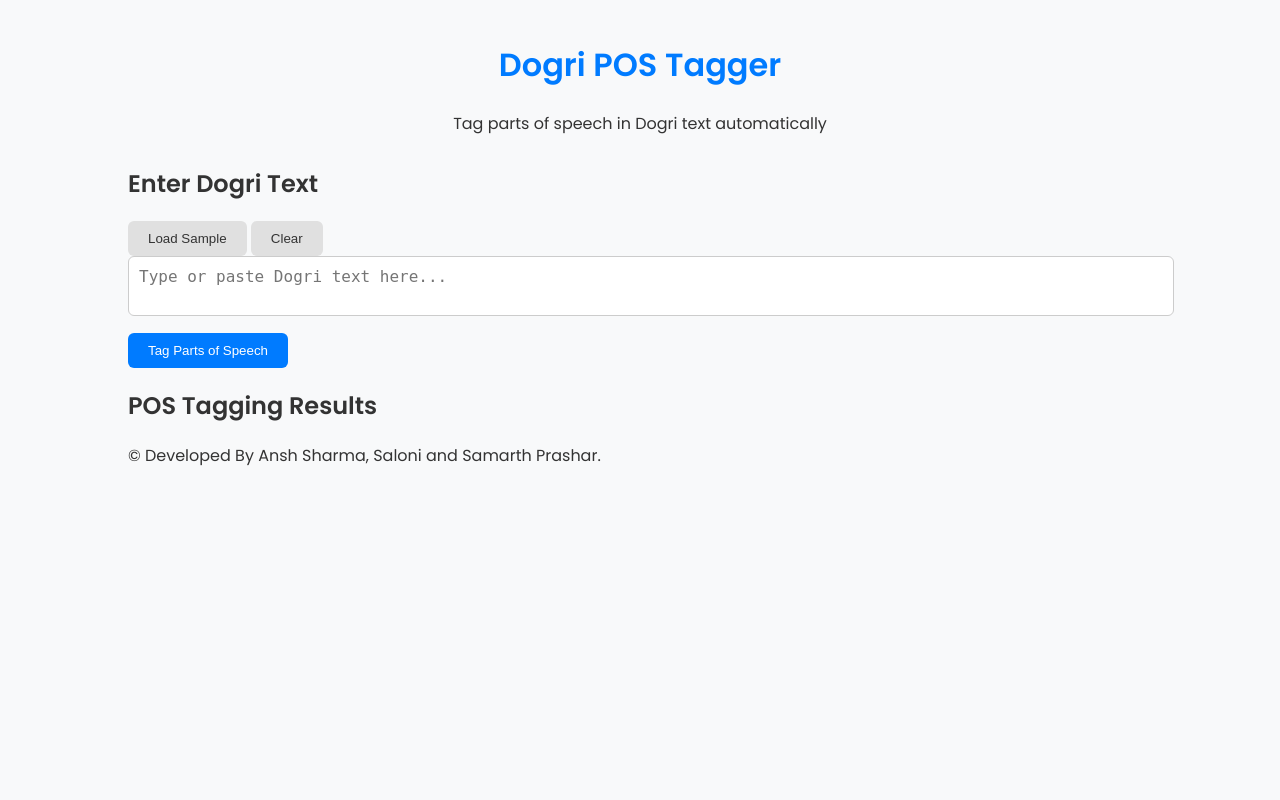
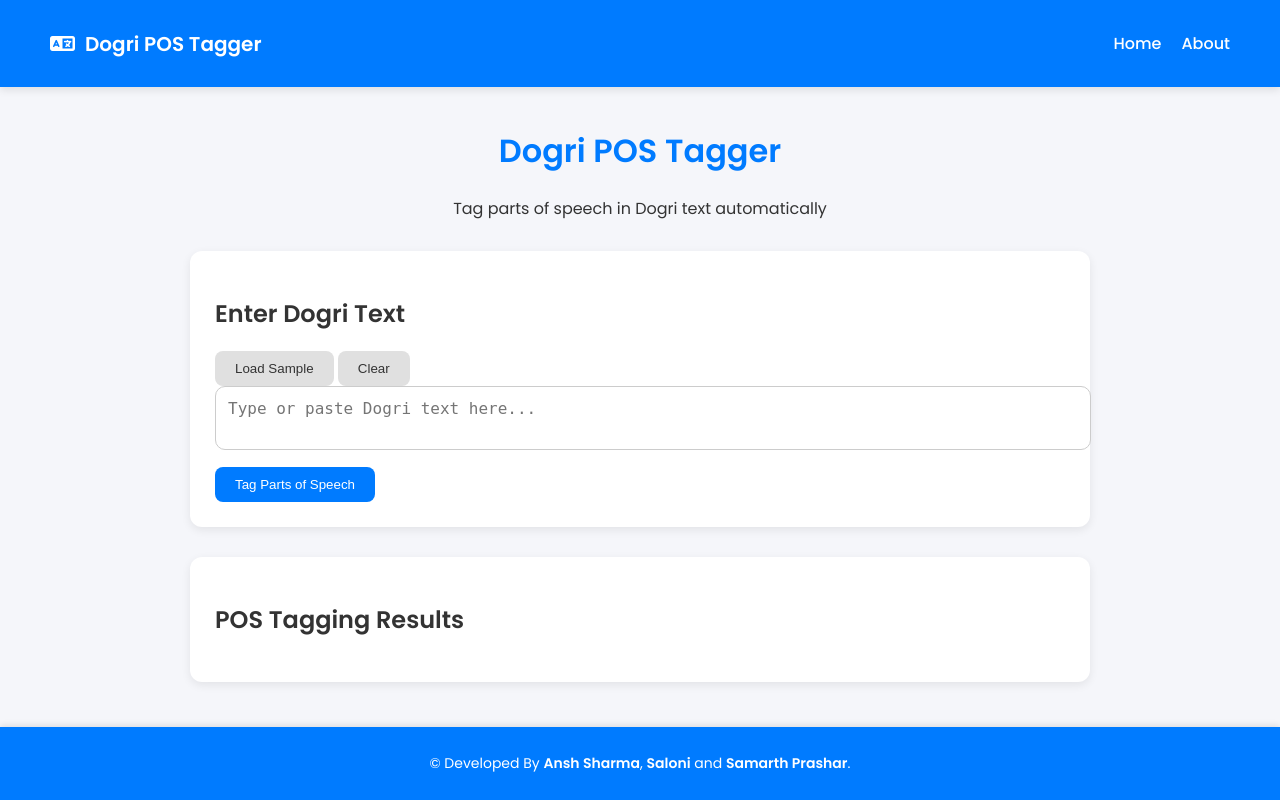
Before and after one commit to Ansh-2222/POS-tagger-for-Dogri, a Flask app: page / in a window 1280 px wide. Run offline with Flask 3, Linux system fonts and the light colour scheme; parts of the project's set-up code (start-up, migrations or seed data) failed here and were passed over.

Commit message:
Chnage in UI

```diff
--- a/static/style.css
+++ b/static/style.css
@@ -1,15 +1,55 @@
 body {
     font-family: 'Poppins', sans-serif;
-    background-color: #f8f9fa;
+    background-color: #f5f6fa;
     margin: 0;
     padding: 0;
     color: #333;
 }
 
+/* Navbar */
+.navbar {
+    background-color: #007BFF;
+    color: white;
+    padding: 15px 50px;
+    display: flex;
+    justify-content: space-between;
+    align-items: center;
+    box-shadow: 0 3px 8px rgba(0, 0, 0, 0.1);
+}
+
+.nav-logo {
+    display: flex;
+    align-items: center;
+    font-size: 20px;
+    font-weight: 600;
+}
+
+.nav-logo i {
+    margin-right: 10px;
+}
+
+.nav-links {
+    list-style: none;
+    display: flex;
+    gap: 20px;
+}
+
+.nav-links a {
+    text-decoration: none;
+    color: white;
+    font-weight: 500;
+    transition: color 0.3s;
+}
+
+.nav-links a:hover {
+    color: #dfe6f0;
+}
+
+/* Container */
 .container {
-    width: 80%;
-    margin: 0 auto;
-    padding: 20px;
+    width: 85%;
+    max-width: 900px;
+    margin: 40px auto 100px auto;
 }
 
 header {
@@ -22,12 +62,14 @@ h1 {
     font-weight: 600;
 }
 
+/* Buttons */
 .btn {
     padding: 10px 20px;
     border: none;
-    border-radius: 6px;
+    border-radius: 8px;
     cursor: pointer;
     font-weight: 500;
+    transition: 0.3s;
 }
 
 .btn.primary {
@@ -35,47 +77,72 @@ h1 {
     color: white;
 }
 
+.btn.primary:hover {
+    background-color: #0056d2;
+}
+
 .btn.secondary {
     background-color: #e0e0e0;
     color: #333;
 }
 
+.btn.secondary:hover {
+    background-color: #d1d1d1;
+}
+
+/* Card Style Sections */
+.card {
+    background: white;
+    border-radius: 12px;
+    padding: 25px;
+    box-shadow: 0 3px 10px rgba(0, 0, 0, 0.08);
+    margin-bottom: 30px;
+}
+
+/* Textarea */
 textarea {
     width: 100%;
-    border-radius: 6px;
+    border-radius: 10px;
     border: 1px solid #ccc;
-    padding: 10px;
+    padding: 12px;
     resize: none;
     font-size: 16px;
     margin-bottom: 10px;
+    outline: none;
+    transition: border 0.3s;
 }
 
+textarea:focus {
+    border-color: #007BFF;
+}
+
+/* Table */
 .table-wrapper {
     max-height: 300px;
     overflow-y: auto;
+    border-radius: 8px;
+    border: 1px solid #ddd;
 }
 
 table {
     width: 100%;
     border-collapse: collapse;
-    margin-top: 10px;
 }
 
 th, td {
-    border: 1px solid #ddd;
-    padding: 8px;
+    border-bottom: 1px solid #ddd;
+    padding: 10px;
     text-align: center;
 }
 
 th {
     background-color: #007BFF;
     color: white;
+    position: sticky;
+    top: 0;
 }
 
-.hidden {
-    display: none;
-}
-
+/* Loading Spinner */
 .loading {
     text-align: center;
 }
@@ -93,3 +160,20 @@ th {
 @keyframes spin {
     100% { transform: rotate(360deg); }
 }
+
+/* Bottom Bar */
+.bottom-bar {
+    position: fixed;
+    bottom: 0;
+    width: 100%;
+    background-color: #007BFF;
+    color: white;
+    text-align: center;
+    padding: 12px 0;
+    font-size: 14px;
+    box-shadow: 0 -2px 6px rgba(0, 0, 0, 0.1);
+}
+
+.hidden {
+    display: none;
+}
--- a/templates/index.html
+++ b/templates/index.html
@@ -9,6 +9,18 @@
     <link rel="stylesheet" href="https://cdnjs.cloudflare.com/ajax/libs/font-awesome/6.0.0-beta3/css/all.min.css">
 </head>
 <body>
+    <!-- Navbar -->
+    <nav class="navbar">
+        <div class="nav-logo">
+            <i class="fas fa-language"></i>
+            <span>Dogri POS Tagger</span>
+        </div>
+        <ul class="nav-links">
+            <li><a href="#">Home</a></li>
+            <li><a href="#">About</a></li>
+        </ul>
+    </nav>
+
     <div class="container">
         <header>
             <h1>Dogri POS Tagger</h1>
@@ -16,7 +28,7 @@
         </header>
 
         <div class="main-content">
-            <div class="input-section">
+            <div class="input-section card">
                 <div class="input-header">
                     <h2>Enter Dogri Text</h2>
                     <div class="buttons">
@@ -28,7 +40,7 @@
                 <button id="tag-btn" class="btn primary">Tag Parts of Speech</button>
             </div>
 
-            <div class="output-section">
+            <div class="output-section card">
                 <h2>POS Tagging Results</h2>
                 <div class="results-container">
                     <div id="loading" class="loading" style="display:none;">
@@ -36,15 +48,6 @@
                         <p>Processing text...</p>
                     </div>
                     <div id="results-table-container" class="hidden">
-                        <div class="table-controls">
-                            <div class="search-box">
-                                <input type="text" id="search-input" placeholder="Search words...">
-                                <i class="fas fa-search"></i>
-                            </div>
-                            <button id="export-btn" class="btn secondary">
-                                <i class="fas fa-download"></i> Export
-                            </button>
-                        </div>
                         <div class="table-wrapper">
                             <table id="results-table">
                                 <thead>
@@ -63,11 +66,12 @@
                 </div>
             </div>
         </div>
+    </div>
 
-        <footer>
-            <p>© Developed By Ansh Sharma, Saloni and Samarth Prashar.</p>
-        </footer>
-    </div>
+    <!-- Bottom Bar -->
+    <footer class="bottom-bar">
+        <p>© Developed By <strong>Ansh Sharma</strong>, <strong>Saloni</strong> and <strong>Samarth Prashar</strong>.</p>
+    </footer>
 
     <script src="{{ url_for('static', filename='script.js') }}"></script>
 </body>
```
